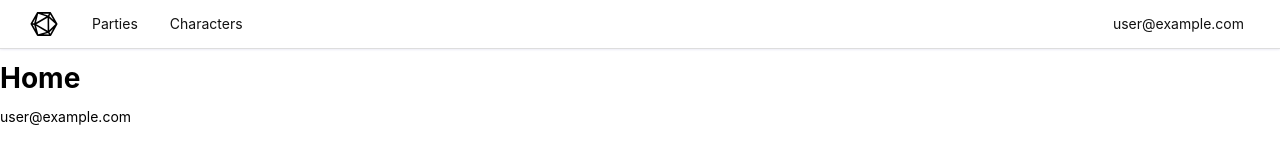
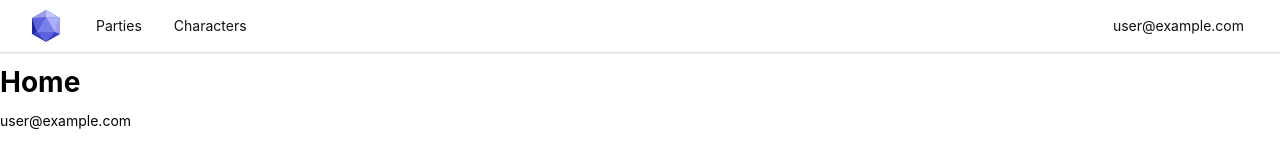
Before and after one commit to Jogga/sidequest, a React (Create React App) app: page / in a window 1280 px wide. Shown: the top 160 px of the page. Built offline with nearby package versions, Linux system fonts and the light colour scheme; no server answers; sample sign-in values are in the browser's storage.

Commit message:
Improve header styles

```diff
--- a/src/components/Header.jsx
+++ b/src/components/Header.jsx
@@ -3,10 +3,10 @@ import { NavLink, useMatch, useResolvedPath } from 'react-router-dom'
 import styled from 'styled-components'
 import { useAuth } from '../contexts/AuthContext'
 import { colors } from '../globalStyles'
-import { ReactComponent as Dice } from '../assets/dice.svg'
+import { ReactComponent as Dice } from '../assets/dice-fills.svg'
 
 const HeaderBar = styled.nav`
-  padding: 4px 24px;
+  padding: 0px 24px;
   background-color: ${ colors.Background0 };
   border-bottom: 1px solid ${ colors.Background10 };
   display: flex;
@@ -28,22 +28,26 @@ const StyledNavLink = styled(NavLink)`
   display: block;
   text-decoration: none;
   color: ${ colors.Foreground100 };
-  padding: 6px 12px;
-  border-radius: 16px;
+  padding: 14px 12px;
+  box-sizing: border-box;
+  border-top: 2px solid ${ colors.Background0 };
+  border-bottom: 2px solid ${ colors.Background0 };
   &:hover {
-    background-color: ${colors.Active10}
+    background-color: ${colors.Active05};
+    border-color: ${colors.Active05};
   }
   &.active {
     color: ${ colors.Active80 };
+    border-bottom-color: ${ colors.Active80 };
   }
 `
 
 const HomeLink = styled(NavLink)`
   padding: 4px;
   margin-right: 8px;
-  border-radius: 20px;
+  border-radius: 22px;
   &:hover {
-    background-color: ${colors.Active10}
+    background-color: ${ colors.Active05 }
   }
   display: block;
   svg {
--- a/src/globalStyles.js
+++ b/src/globalStyles.js
@@ -16,6 +16,7 @@ export const colors = {
   Background5: `#efefef`,
   Background10: `#dddddd`,
   Background20: `#cccccc`,
+  Active05: `#f1f2ff`,
   Active10: `#e3e4ff`,
   Active80: `#1d25a6`
 }
```
Also changed, not shown: src/assets/dice-fills.svg (added).
